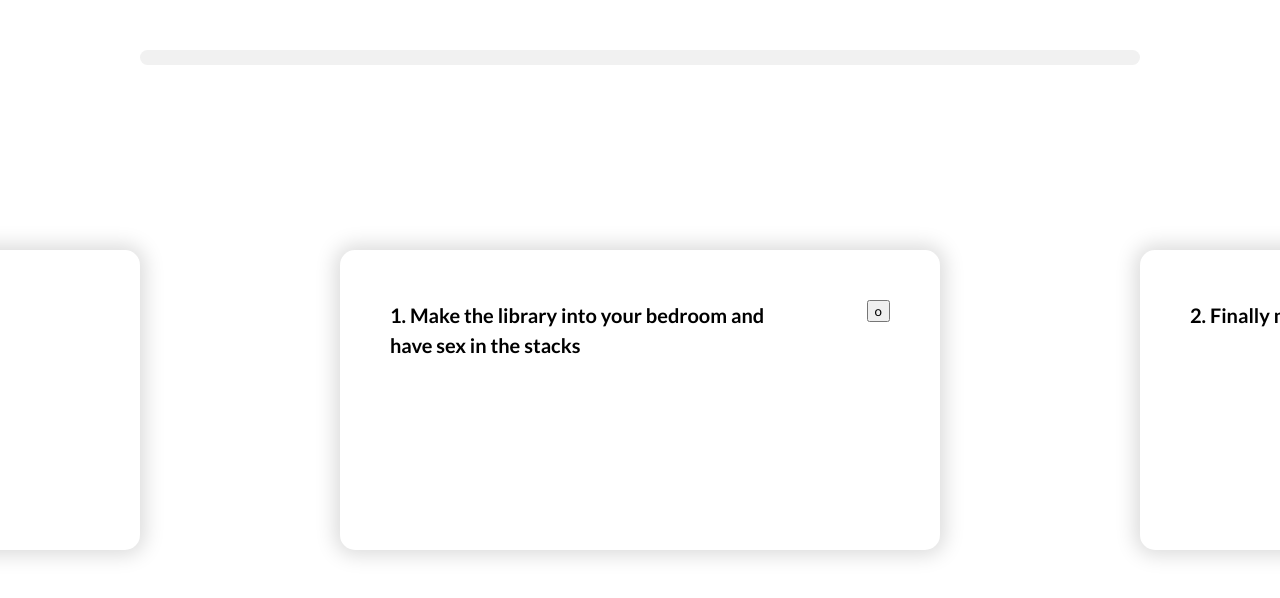
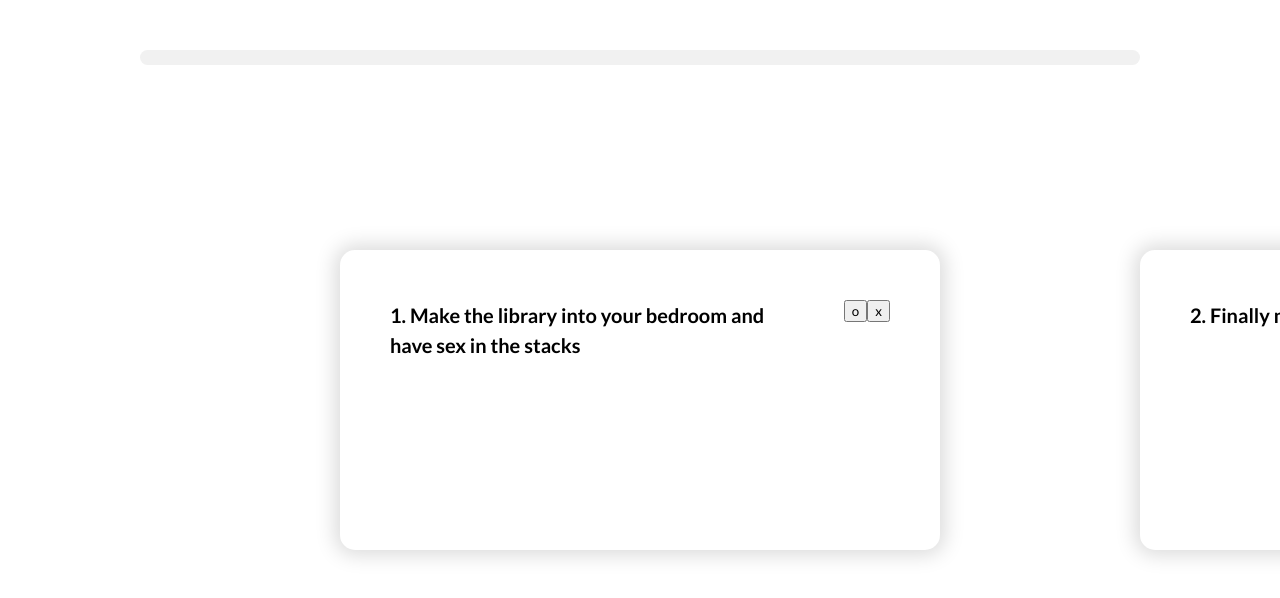
Before and after one commit to yubinary/161-things, a React (Create React App) app: page / in a window 1280 px wide. Shown: the top 598 px of the page. Built offline with nearby package versions, Linux system fonts and the light colour scheme.

Commit message:
Handled edge cases: blocked going beyond the length of things

```diff
--- a/src/components/Cards.js
+++ b/src/components/Cards.js
@@ -18,39 +18,72 @@ export default function Cards({ index, setIndex, things, complete, setComplete }
     setIndex(index + 1);
   }
 
-  function displayCard(order) {
-    if (index + order < 0) {
-      return (
-        <div>
-          <h1>161 Things Every Cornellian Should Do</h1>
-          <p>
-            Cornell is a big place. There’s a lot to do.
-            Here’s a list of 161 things that every Cornellian should do during their time on the Hill.
-            It was originally compiled from a 2005 email survey to students, and was updated this summer.
-            Best of luck!
-          </p>
-        </div>
-      )
-    }
+  function displayThing(order) {
     return (
       <p>{things[index + order]}</p>
     )
   }
 
+  function displayCard() {
+    if (index === 0) {
+      return (
+        <div className="cards">
+          <div className="card empty">
+          </div>
+          <div className="card current">
+            {displayThing(0)}
+            <div className="buttons">
+              <button onClick={handleClickAdd}>o</button>
+              <button onClick={handleClickDelete}>x</button>
+            </div>
+          </div>
+          <div className="card after" onClick={() => setIndex(index + 1)}>
+            {displayThing(1)}
+          </div>
+        </div>
+      )
+    } else if (index === things.length - 1) {
       return (
         <div className="cards">
           <div className="card before" onClick={() => setIndex(index - 1)}>
-        {displayCard(-1)}
+            {displayThing(-1)}
           </div>
           <div className="card current">
-        {displayCard(0)}
+            {displayThing(0)}
             <div className="buttons">
               <button onClick={handleClickAdd}>o</button>
+              <button onClick={handleClickDelete}>x</button>
+            </div>
+          </div>
+          <div className="card empty">
+          </div>
+        </div>
+      )
+    } else {
+      return (
+        <div className="cards">
+          <div className="card before" onClick={() => setIndex(index - 1)}>
+            {displayThing(-1)}
+          </div>
+          <div className="card current">
+            {displayThing(0)}
+            <div className="buttons">
+              <button onClick={handleClickAdd}>o</button>
+              <button onClick={handleClickDelete}>x</button>
             </div>
           </div>
           <div className="card after" onClick={() => setIndex(index + 1)}>
-        {displayCard(1)}
+            {displayThing(1)}
           </div>
+        </div>
+      )
+    }
+  }
+
+
+  return (
+    <div>
+      {displayCard()}
     </div >
   )
 }
--- a/src/components/ProgressBar.js
+++ b/src/components/ProgressBar.js
@@ -4,7 +4,8 @@ import '../styles/ProgressBar.css';
 
 export default function ProgressBar({ index, things }) {
 
-  let progress = (index / things.length) * 100;
+  let total = things.length - 1;
+  let progress = (index / total) * 100;
 
   const containerStyles = {
     height: 15,
--- a/src/styles/Cards.css
+++ b/src/styles/Cards.css
@@ -7,7 +7,6 @@
   width: 600px;
   height: 300px;
   background-color: white;
-  box-shadow: 0px 0px 20px 5px #dbdbdb;
   margin: 0px 100px;
   padding: 50px;
 }
@@ -19,3 +18,7 @@
   width: 400px;
   line-height: 1.5em;
 }
+
+.before, .current, .after{
+  box-shadow: 0px 0px 20px 5px #dbdbdb;
+}
```
Lines whose indentation alone changed are shown as unchanged.
